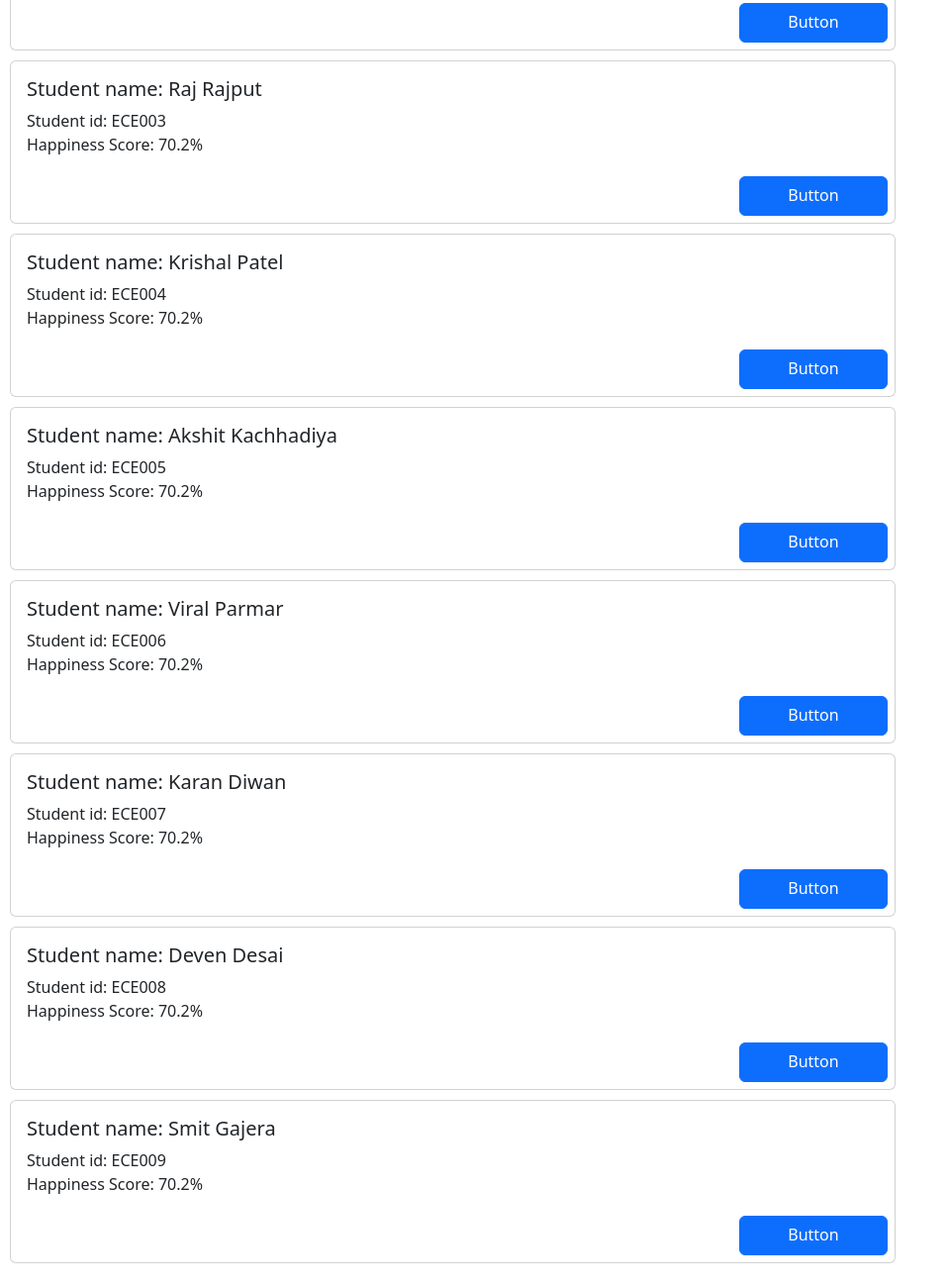
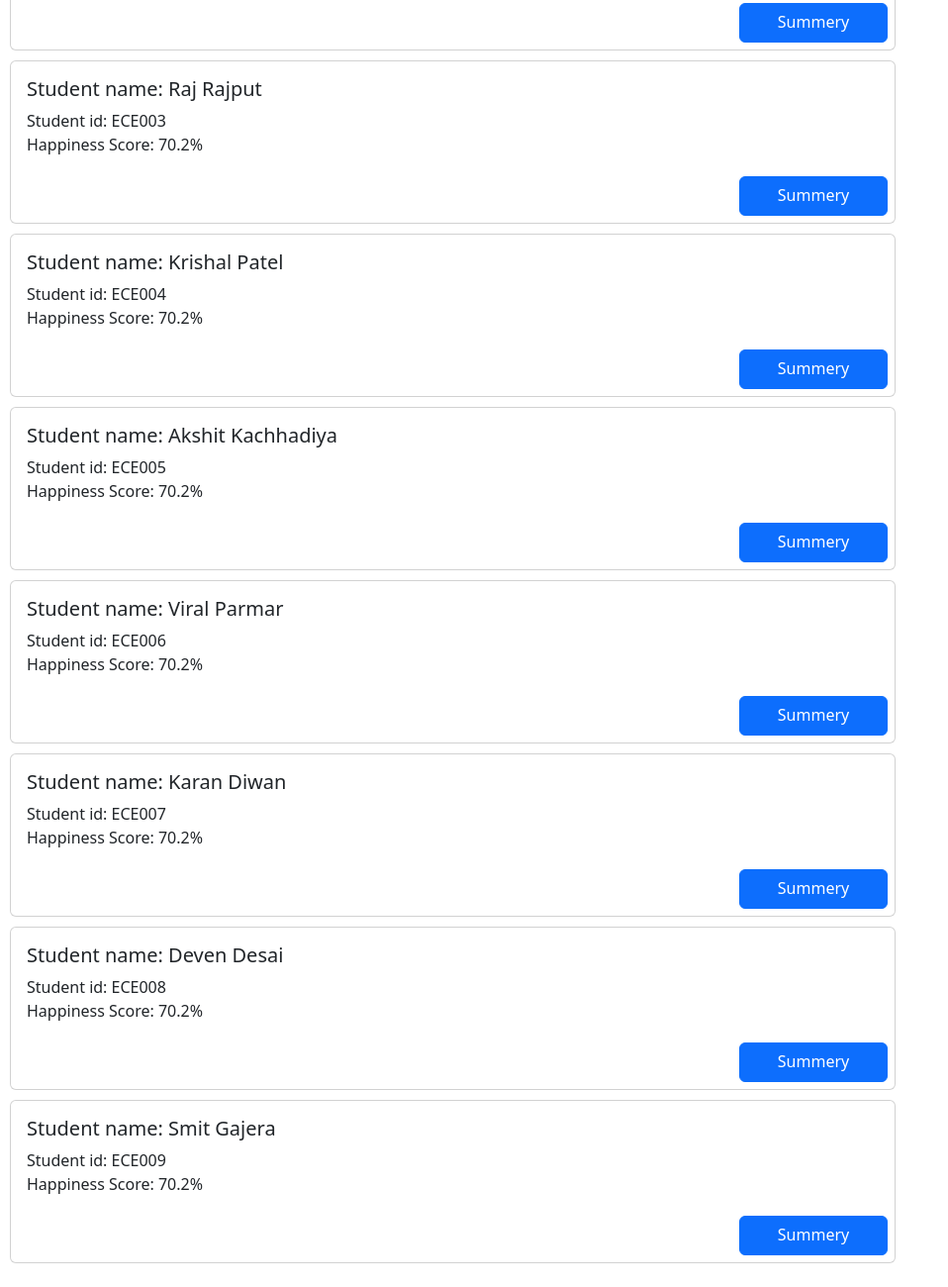
Before and after one commit to mayuras7685/Geno, a plain HTML site: page app/templates/teachers.html in a window 1280 px wide. Shown: the part 477-1777 px from the top of the page at 99% size, without its empty margins (0-958 px from the left). Drawn offline with nearby package versions, Linux system fonts and the light colour scheme.

Commit message:
fix the button issue

```diff
--- a/app/templates/teachers.html
+++ b/app/templates/teachers.html
@@ -128,7 +128,7 @@
           <p>Student id: ECE001<br>
           Happiness Score: 70.2%<br>
             <a href="#" class="btn btn-primary" style="margin-left: 720px"
-              >Button</a
+              >Summery</a
             >
           </p>
 
@@ -144,7 +144,7 @@
           <p>Student id: ECE002<br>
           Happiness Score: 70.2%<br>
             <a href="#" class="btn btn-primary" style="margin-left: 720px"
-              >Button</a
+              >Summery</a
             >
           </p>
         </div>
@@ -157,7 +157,7 @@
 <p>Student id: ECE003<br>
           Happiness Score: 70.2%<br>
             <a href="#" class="btn btn-primary" style="margin-left: 720px"
-              >Button</a
+              >Summery</a
             >
           </p>
         </div>
@@ -170,7 +170,7 @@
           <p>Student id: ECE004<br>
           Happiness Score: 70.2%<br>
             <a href="#" class="btn btn-primary" style="margin-left: 720px"
-              >Button</a
+              >Summery</a
             >
           </p>
         </div>
@@ -183,7 +183,7 @@
           <p>Student id: ECE005<br>
           Happiness Score: 70.2%<br>
             <a href="#" class="btn btn-primary" style="margin-left: 720px"
-              >Button</a
+              >Summery</a
             >
           </p>
         </div>
@@ -196,7 +196,7 @@
           <p>Student id: ECE006<br>
           Happiness Score: 70.2%<br>
             <a href="#" class="btn btn-primary" style="margin-left: 720px"
-              >Button</a
+              >Summery</a
             >
           </p>
         </div>
@@ -209,7 +209,7 @@
           <p>Student id: ECE007<br>
           Happiness Score: 70.2%<br>
             <a href="#" class="btn btn-primary" style="margin-left: 720px"
-              >Button</a
+              >Summery</a
             >
           </p>
         </div>
@@ -222,7 +222,7 @@
           <p>Student id: ECE008<br>
           Happiness Score: 70.2%<br>
             <a href="#" class="btn btn-primary" style="margin-left: 720px"
-              >Button</a
+              >Summery</a
             >
           </p>
         </div>
@@ -235,7 +235,7 @@
           <p>Student id: ECE009<br>
           Happiness Score: 70.2%<br>
             <a href="#" class="btn btn-primary" style="margin-left: 720px"
-              >Button</a
+              >Summery</a
             >
           </p>
         </div>
```
